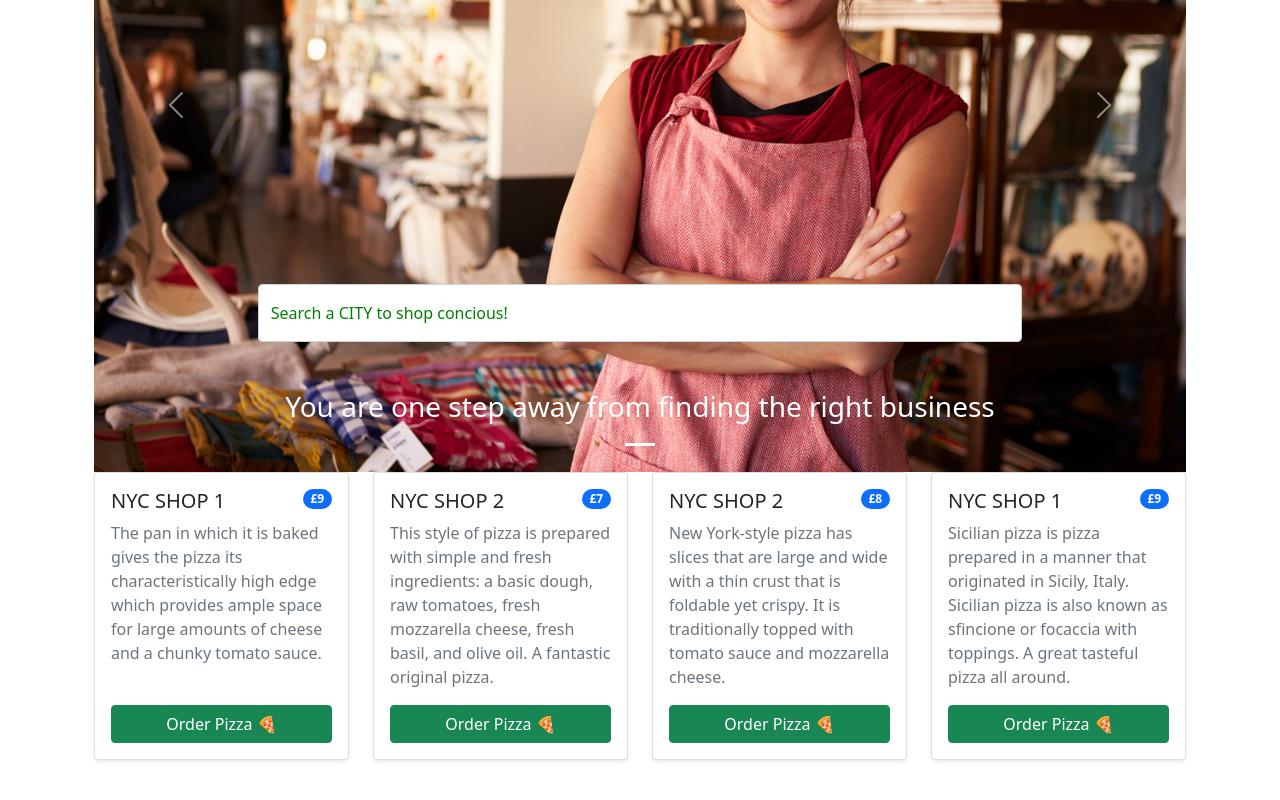
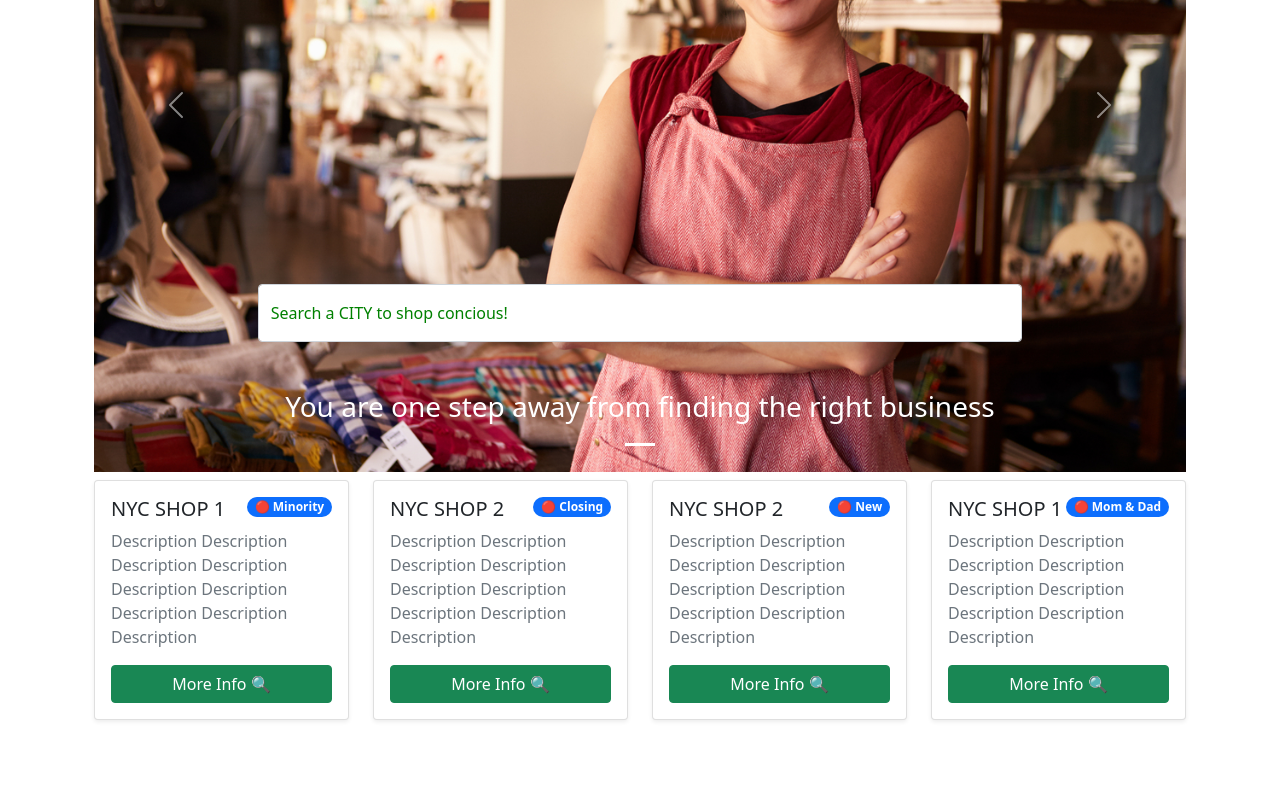
Before and after one commit to mavisyupyup1/conscious-shopper, a React (Create React App) app in the folder client/: page / in a window 1280 px wide. Shown: the part 344-1144 px from the top of the page. After the commit the page ends 1112 px from the top, so only its background shows below. Built offline with nearby package versions, Linux system fonts and the light colour scheme.

Commit message:
top 5 cards finished, only missing image

```diff
--- a/client/src/businessData.json
+++ b/client/src/businessData.json
@@ -3,28 +3,28 @@
       "id": 1,
       "name": "NYC SHOP 1",
       "image": "/images/chicago-pizza.jpg",
-      "desc": "The pan in which it is baked gives the pizza its characteristically high edge which provides ample space for large amounts of cheese and a chunky tomato sauce.",
-      "price": 9
+      "desc": "Description Description Description Description Description Description Description Description Description ",
+      "type": "Minority"
     },
     {
       "id": 2,
       "name": "NYC SHOP 2",
       "image": "/images/neapolitan-pizza.jpg",
-      "desc": "This style of pizza is prepared with simple and fresh ingredients: a basic dough, raw tomatoes, fresh mozzarella cheese, fresh basil, and olive oil. A fantastic original pizza.",
-      "price": 7
+      "desc": "Description Description Description Description Description Description Description Description Description ",
+      "type": "Closing"
     },
     {
       "id": 3,
       "name": "NYC SHOP 2",
       "image": "/images/ny-pizza.jpg",
-      "desc": "New York-style pizza has slices that are large and wide with a thin crust that is foldable yet crispy. It is traditionally topped with tomato sauce and mozzarella cheese.",
-      "price": 8
+      "desc": "Description Description Description Description Description Description Description Description Description ",
+      "type": "New"
     },
     {
       "id": 4,
       "name": "NYC SHOP 1",
       "image": "/images/sicilian-pizza.jpg",
-      "desc": "Sicilian pizza is pizza prepared in a manner that originated in Sicily, Italy. Sicilian pizza is also known as sfincione or focaccia with toppings. A great tasteful pizza all around.",
-      "price": 9
+      "desc": "Description Description Description Description Description Description Description Description Description ",
+      "type": "Mom & Dad"
     }
   ]
--- a/client/src/components/Top5Card/index.js
+++ b/client/src/components/Top5Card/index.js
@@ -1,18 +1,21 @@
 import React from 'react';
 
-import { Card, Badge, Button } from 'react-bootstrap';
+import { Card, Badge, Button, Col } from 'react-bootstrap';
 
 var Top5Card = function ({ data, setOrdered }) {
 
   return (
 
-    <Card className="h-100 shadow-sm bg-white rounded">
+
+      <Col>
+
+        <Card className="h-100 shadow-sm bg-white rounded mt-2">
         {/* <Card.Img variant="top" src={data.image} /> */}
         <Card.Body className="d-flex flex-column">
             <div className="d-flex mb-2 justify-content-between">
             <Card.Title className="mb-0 font-weight-bold">{data.name}</Card.Title>
             <Badge pill className="mb-1" variant="warning">
-            £{data.price}
+            🔴 {data.type}
             </Badge>
             </div>
             <Card.Text className="text-secondary">{data.desc}</Card.Text>
@@ -22,10 +25,14 @@ var Top5Card = function ({ data, setOrdered }) {
             variant="success"
             block
             >
-          Order Pizza 🍕
+            More Info  🔍
             </Button>
         </Card.Body>
         </Card>
+
+      </Col>
+
+
   );
 }
 
```
Also changed, not shown: 1 other file (tests, documents, lock files or other folders). Lines whose indentation alone changed are shown as unchanged.
